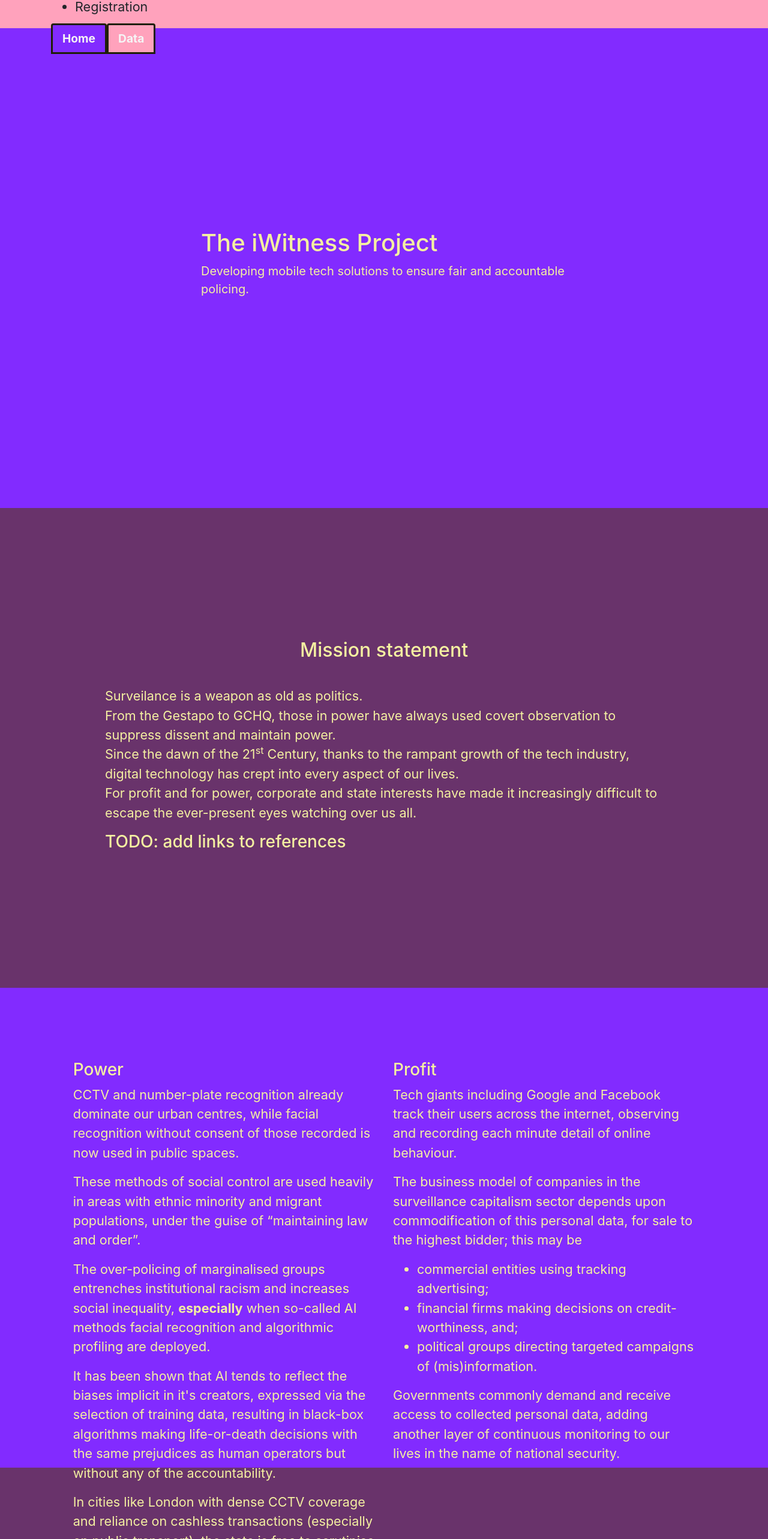
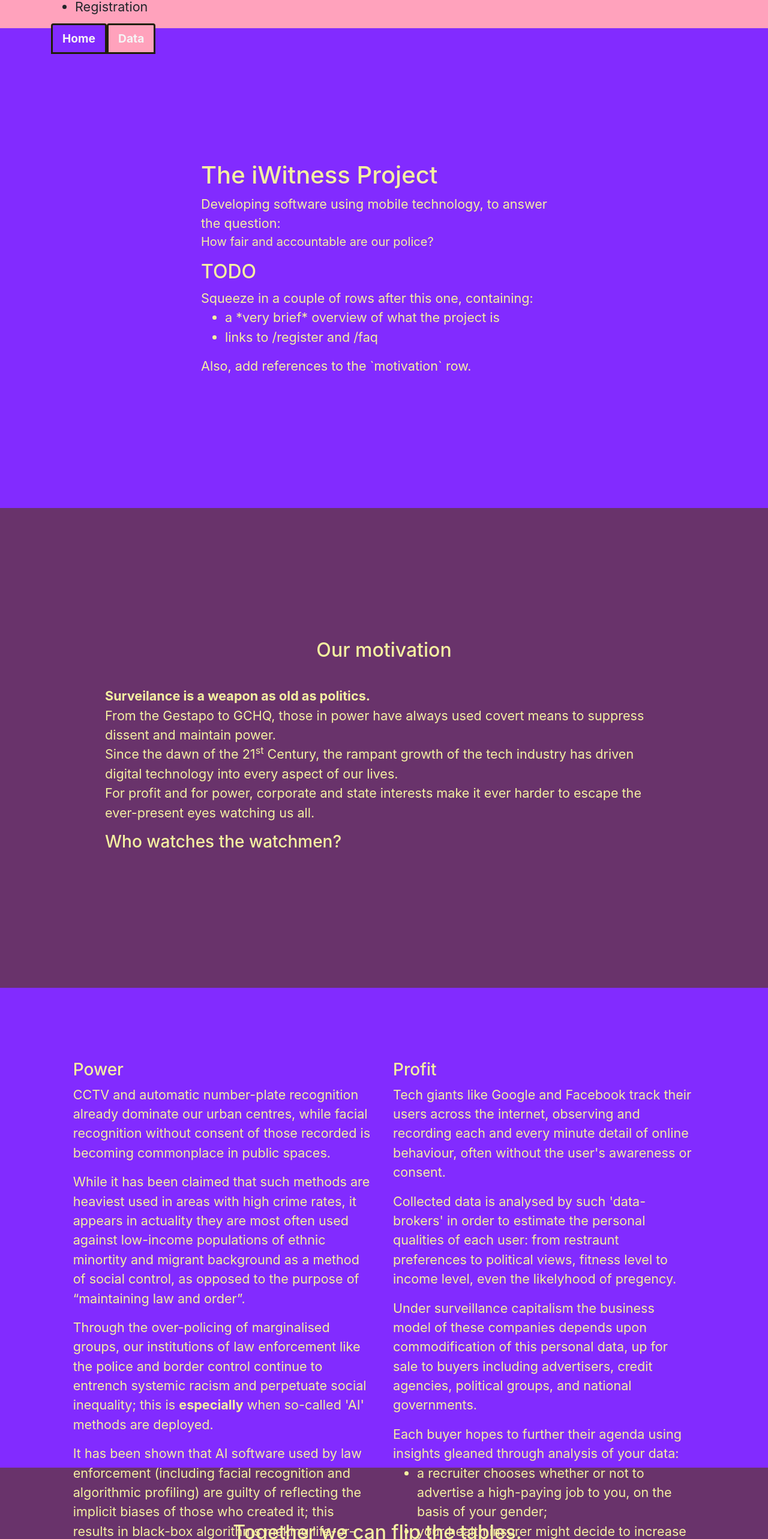
Before and after one commit to i-witness/heroku-server, an Angular app: page /home in a window 1280 px wide. Shown: the part 233-2799 px from the top of the page at 60% size. Built offline with nearby package versions, Linux system fonts and the light colour scheme.

Commit message:
continue fleshing out home component

```diff
--- a/src/app/home/home.component.html
+++ b/src/app/home/home.component.html
@@ -2,37 +2,41 @@
   <div class="row justify-content-center align-items-center row-odd">
     <div class="col-6">
       <h1>The iWitness Project</h1>
+      Developing software using mobile technology, to answer the question:
+      <blockquote class="blockquote">
+        <p class="mb-0">How fair and accountable are our police?</p>
+      </blockquote>
 
-      <blockquote class="blockquote">
-        <p class="mb-0">
-          Developing mobile tech solutions to ensure fair and accountable
-          policing.
-        </p>
-      </blockquote>
+      <h2>TODO</h2>
+      Squeeze in a couple of rows after this one, containing:
+      <ul>
+        <li>a *very brief* overview of what the project is</li>
+        <li>links to /register and /faq</li>
+      </ul>
+      Also, add references to the `motivation` row.
     </div>
   </div>
 
   <div class="row justify-content-center align-items-center row-even">
     <div class="col-9">
       <div class="text-center">
-        <h2>Mission statement</h2>
+        <h2>Our motivation</h2>
       </div>
       <br />
       <p>
-        Surveilance is a weapon as old as politics.
+        <strong>Surveilance is a weapon as old as politics.</strong>
         <br />
-        From the Gestapo to GCHQ, those in power have always used covert
-        observation to suppress dissent and maintain power.
+        From the Gestapo to GCHQ, those in power have always used covert means
+        to suppress dissent and maintain power.
         <br />
-        Since the dawn of the 21<sup>st</sup> Century, thanks to the rampant
-        growth of the tech industry, digital technology has crept into every
-        aspect of our lives.
+        Since the dawn of the 21<sup>st</sup> Century, the rampant growth of the
+        tech industry has driven digital technology into every aspect of our
+        lives.
         <br />
-        For profit and for power, corporate and state interests have made it
-        increasingly difficult to escape the ever-present eyes watching over us
-        all.
+        For profit and for power, corporate and state interests make it ever
+        harder to escape the ever-present eyes watching us all.
       </p>
-      <h3>TODO: add links to references</h3>
+      <h3>Who watches the watchmen?</h3>
     </div>
   </div>
 
@@ -40,72 +44,105 @@
     <div class="col-5">
       <h3>Power</h3>
       <p>
-        CCTV and number-plate recognition already dominate our urban centres,
-        while facial recognition without consent of those recorded is now used
-        in public spaces.
+        CCTV and automatic number-plate recognition already dominate our urban
+        centres, while facial recognition without consent of those recorded is
+        becoming commonplace in public spaces.
       </p>
       <p>
-        These methods of social control are used heavily in areas with ethnic
-        minority and migrant populations, under the guise of
+        While it has been claimed that such methods are heaviest used in areas
+        with high crime rates, it appears in actuality they are most often used
+        against low-income populations of ethnic minortity and migrant
+        background as a method of social control, as opposed to the purpose of
         <q>maintaining law and order</q>.
       </p>
       <p>
-        The over-policing of marginalised groups entrenches institutional racism
-        and increases social inequality, <strong>especially</strong> when
-        so-called AI methods facial recognition and algorithmic profiling are
-        deployed.
+        Through the over-policing of marginalised groups, our institutions of
+        law enforcement like the police and border control continue to entrench
+        systemic racism and perpetuate social inequality; this is
+        <strong>especially</strong> when so-called 'AI' methods are deployed.
       </p>
       <p>
-        It has been shown that AI tends to reflect the biases implicit in it's
-        creators, expressed via the selection of training data, resulting in
-        black-box algorithms making life-or-death decisions with the same
-        prejudices as human operators but without any of the accountability.
-      </p>
-      <p>
-        In cities like London with dense CCTV coverage and reliance on cashless
-        transactions (especially on public transport), the state is free to
-        scrutinise all aspects of everyday life with a complete lack of
-        oversight.
+        It has been shown that AI software used by law enforcement (including
+        facial recognition and algorithmic profiling) are guilty of reflecting
+        the implicit biases of those who created it; this results in black-box
+        algorithms making life-or-death decisions with the same prejudices as
+        human operators but without any of the accountability.
       </p>
     </div>
 
     <div class="col-5">
       <h3>Profit</h3>
       <p>
-        Tech giants including Google and Facebook track their users across the
-        internet, observing and recording each minute detail of online
-        behaviour.
+        Tech giants like Google and Facebook track their users across the
+        internet, observing and recording each and every minute detail of online
+        behaviour, often without the user's awareness or consent.
       </p>
       <p>
-        The business model of companies in the surveillance capitalism sector
-        depends upon commodification of this personal data, for sale to the
-        highest bidder; this may be
+        Collected data is analysed by such 'data-brokers' in order to estimate
+        the personal qualities of each user: from restraunt preferences to
+        political views, fitness level to income level, even the likelyhood of
+        pregency.
       </p>
+      <p>
+        Under surveillance capitalism the business model of these companies
+        depends upon commodification of this personal data, up for sale to
+        buyers including advertisers, credit agencies, political groups, and
+        national governments.
+      </p>
+      Each buyer hopes to further their agenda using insights gleaned through
+      analysis of your data:
       <ul>
-        <li>commercial entities using tracking advertising;</li>
-        <li>financial firms making decisions on credit-worthiness, and;</li>
         <li>
-          political groups directing targeted campaigns of (mis)information.
+          a recruiter chooses whether or not to advertise a high-paying job to
+          you, on the basis of your gender;
+        </li>
+        <li>
+          your health insurer might decide to increase your premium because of
+          information about your lifestyle, and;
+        </li>
+        <li>
+          political groups can target you with disinformation, and even try to
+          dissuade you from voting.
         </li>
       </ul>
+      <br />
+      <h4>Sources</h4>
+      <a href="http://www.socialcooling.com/">Social Cooling</a>
+    </div>
+    <div class="col-11">
+      <h3>Nobody is watching the watchmen.</h3>
       <p>
-        Governments commonly demand and receive access to collected personal
-        data, adding another layer of continuous monitoring to our lives in the
-        name of national security.
+        We are all subject to near-omnipresent digital surveilance, while those
+        in power go without scrutiny or accountability.
       </p>
     </div>
   </div>
 
   <div class="row justify-content-center align-items-center row-even">
     <div class="col-5">
-      <h2>Together, we can turn the tables.</h2>
-      <h3>TODO: link to registration page</h3>
+      <h2>Together we can flip the tables.</h2>
+      <br />
+      <h3>TODO</h3>
+      Now we have a good explanation of why surveilance is everywhere and you
+      should be mad, we just need to bring it back to the question:
+      <br />
+      'Why should cool & sexy people use our product?'
+      <br />
+
+      <ul>
+        <li>Ethnic profiling illegal here, but insufficient data.</li>
+        <li>Contribute to first Europe-wide study on ethnic profiling.</li>
+        <li>Broad user base allow creation of reliable stats from data.</li>
+        <li>Add link to /register.</li>
+        <li>Add animated GIF of some Judo as background.</li>
+      </ul>
     </div>
   </div>
 
   <div class="row justify-content-center align-items-center row-odd">
     <div class="col-5">
-      <h2>TODO: sketch out the remaining content of this page</h2>
+      <h2>TODO</h2>
+      Add remaining content to \home:
     </div>
   </div>
 
```
Also changed, not shown: 1 other file (tests, documents, lock files or other folders).
